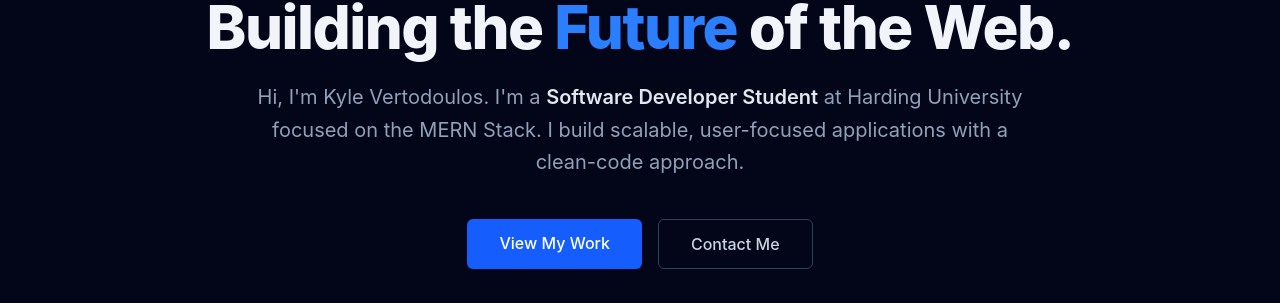
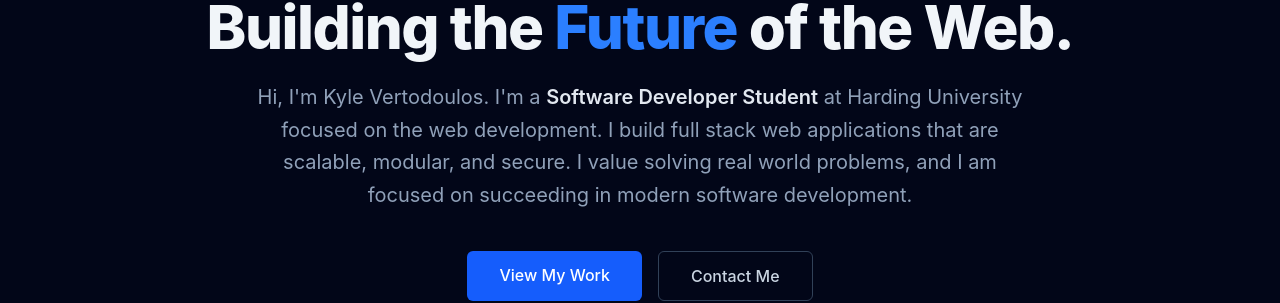
Before and after one commit to Kyleverto/Portfolio, a React app in the folder frontend/: page / in a window 1280 px wide. Shown: the part 163-466 px from the top of the page. Built offline with nearby package versions, Linux system fonts and the light colour scheme; no server answers; the HTML template or start-up script is replaced by a standard one.

Commit message:
Changed hero message

```diff
--- a/frontend/src/components/Header.jsx
+++ b/frontend/src/components/Header.jsx
@@ -3,14 +3,11 @@ import { Mail, Github } from "lucide-react";
 const Header = () => {
   return (
     <header className="bg-slate-900 text-white py-6 px-10 flex justify-between items-center sticky top-0 z-50 shadow-md">
-      {/* Brand/Name Section */}
       <div className="flex flex-col">
         <h1 className="text-2xl font-bold tracking-tight uppercase">
           Kyle <span className="text-blue-400">|</span> Student Developer
         </h1>
       </div>
-
-      {/* Social/Contact Links */}
       <div className="flex gap-6 items-center">
         <a
           href="mailto:Kyleverto@gmail.com"
--- a/frontend/src/components/Hero.jsx
+++ b/frontend/src/components/Hero.jsx
@@ -9,8 +9,10 @@ const Hero = () => {
         <span className="text-slate-200 font-semibold">
           Software Developer Student
         </span>{" "}
-        at Harding University focused on the MERN Stack. I build scalable,
-        user-focused applications with a clean-code approach.
+        at Harding University focused on the web development. I build full stack
+        web applications that are scalable, modular, and secure. I value solving
+        real world problems, and I am focused on succeeding in modern software
+        development.
       </p>
       <div className="mt-10 flex justify-center gap-4">
         <a
```
